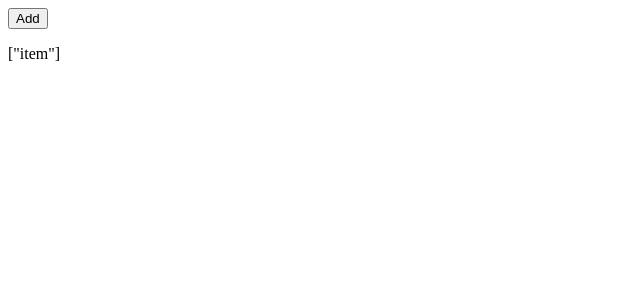
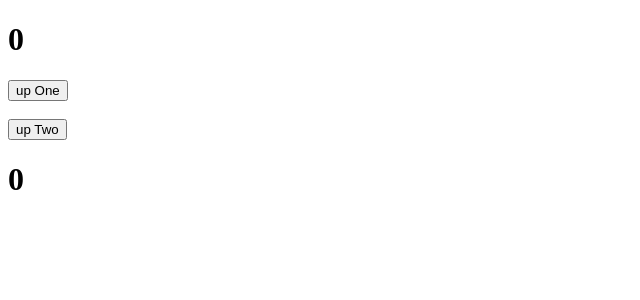
Before and after one commit to masoudhra/ReactPractice, a React (Create React App) app: page / in a window 1280 px wide. Shown: the top 300 px of the page, without its empty margins (0-640 px from the left). Built offline with nearby package versions, Linux system fonts and the light colour scheme.

Commit message:
use from use Effect for first time in my life ;) ham mount mikone bare aval ham updating anjam mide

```diff
--- a/src/App.js
+++ b/src/App.js
@@ -1,14 +1,12 @@
 import React, { Component } from 'react';
+import Logger from './components/Logger';
 
-import Form from './components/Form';
+
 class App extends Component {
     render() {
         return (
             <div>
-
-                <Form />
-
-
+                <Logger />
             </div>
         );
     }
--- a/src/components/Form.js
+++ /dev/null
@@ -1,75 +0,0 @@
-// import React, { useState } from 'react';
-
-// const Form = () => {
-
-//     const [data, setData] = useState(["item"]);
-
-
-//     return (
-//         <div>
-
-//             <button onClick={() => setData([...data, "newItem"])}>Add</button>
-
-//             <p>{JSON.stringify(data)}</p>
-//         </div>
-//     );
-// };
-
-// export default Form;
-// import React, {useState} from 'react';
-
-// const Form = () => {
-//     const [number, setNumber] = useState(0)
-
-//     const clickHandler = () =>{
-//         setNumber(prevNumber => prevNumber + 3)
-
-//     }
-
-
-//     return (
-//         <div>
-
-//             <button onClick={clickHandler}>plus 3</button>
-//             <h1>{number}</h1>
-//         </div>
-//     );
-// };
-
-// export default Form;
-
-// import React, {useState} from 'react';
-
-// const Form = () => {
-
-//     const [data, setData] = useState({name: "", age: ""})
-
-
-//     return (
-//         <div>
-//             <input type="text" value={data.name} onChange={event => setData({...data, name: event.target.value})} />
-//             <input type="number" value={data.age} onChange={event => setData({...data, age: event.target.value})} />
-
-//             <p>{JSON.stringify(data)}</p>
-//         </div>
-//     );
-// };
-
-// export default Form;
-
-import React, { useState } from 'react';
-
-const Form = () => {
-
-    const [data, setData] = useState(["item"])
-
-
-    return (
-        <div>
-            <button onClick={() => setData([...data, "newItem"])}>Add</button>
-            <p>{JSON.stringify(data)}</p>
-        </div>
-    );
-};
-
-export default Form;
--- /dev/null
+++ b/src/components/Logger.js
@@ -0,0 +1,30 @@
+
+
+import React, { useEffect, useState } from 'react';
+
+const Logger = () => {
+
+    const [number, setNumber] = useState(0);
+    const [second, setSecond] = useState(0)
+
+
+    useEffect(() => {
+        console.log(number);
+    }, [number])
+
+
+
+    return (
+        <div>
+            <h1>{number}</h1>
+            <button onClick={() => setNumber(prevNumber => prevNumber + 1)}>up One</button>
+            <br />
+            <br />
+            <button onClick={() => setSecond(prevSecond => prevSecond + 2)}>up Two</button>
+            <h1>{second}</h1>
+
+        </div>
+    );
+};
+
+export default Logger;
```
